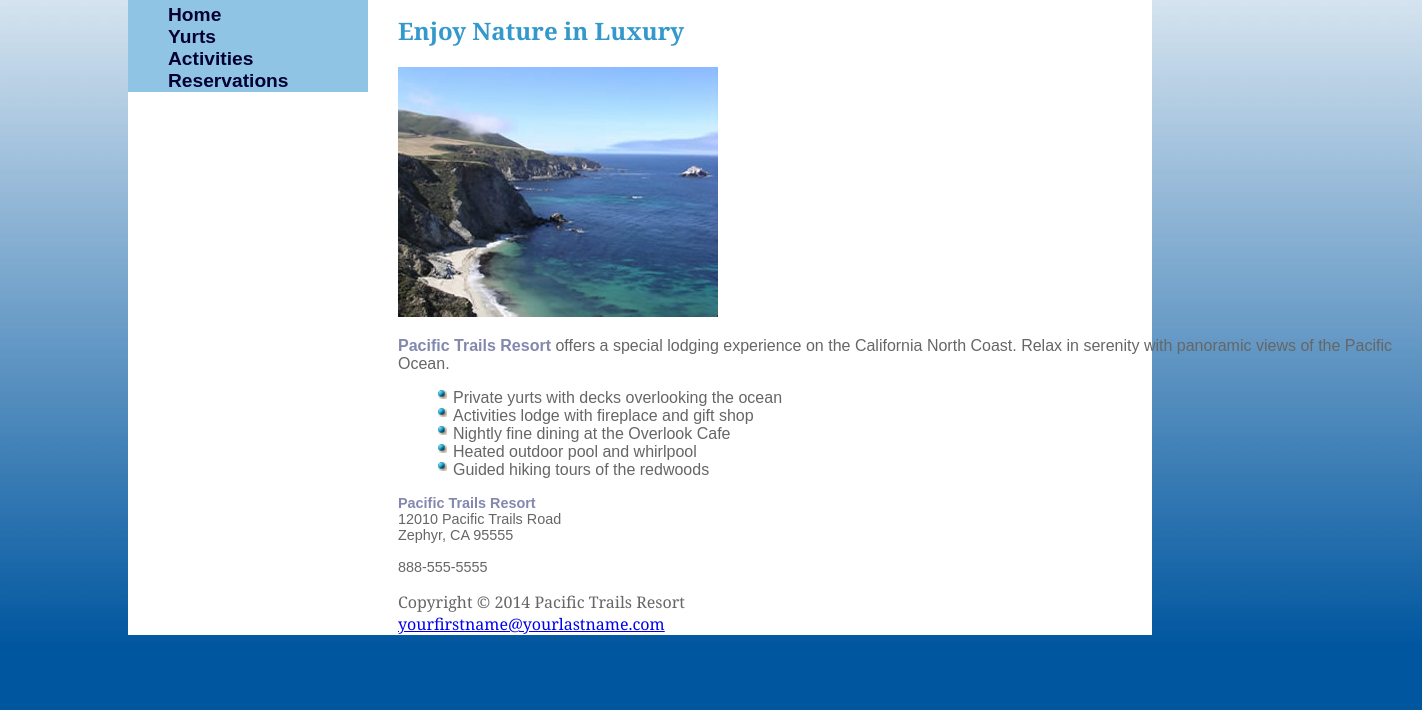
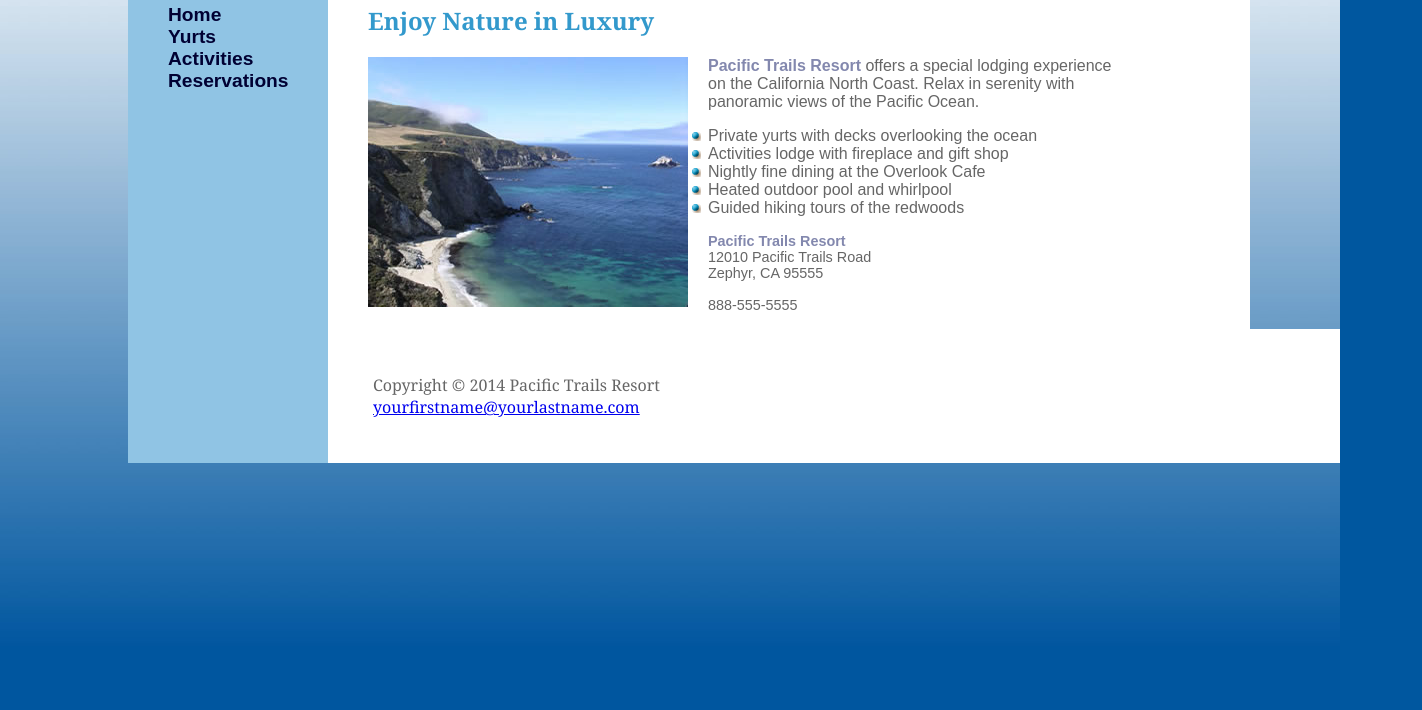
Before and after one commit to Michael-Chagnon/GUI_HW_2, a plain HTML site: page index.html in a window 1280 px wide. Shown: the part 90-800 px from the top of the page, 1422 px wide, since content can reach past the window. Drawn offline with Linux system fonts and the light colour scheme.

Commit message:
October 2

```diff
--- a/pacific.css
+++ b/pacific.css
@@ -8,17 +8,15 @@ header, hgroup, nav, footer, figure, figcaption, aside, section, article {
 }
 
 #wrapper{
-	width: 80%;
-	background-color: #FFFFFF;
-	margin-top: auto;
-	margin-left: auto;
-	margin-right: auto;
+	background-color: #90c4e4;
 }
 
 body {
 	margin: auto;
+	min-width: 600px;
+	width: 80%;
 	background-image: url(ptrbackground.jpg);
-	background-color: #00569f;
+	background-color: #00579f;
 	color: #666666;
 	font-family: Arial, Helvetica, sans-serif;
 }
@@ -34,23 +32,26 @@ li a {
 }
 
 #content{
-	margin-left: 270px;
-	width: 100%;
-	height: 100%;
+	background-color: #FFFFFF;
+	margin-left: 200px;
+	width: 90%;
+}
+img{
+	float: left;
+ 	padding: 0 20px 20px 0;
+}
+#content ul{
+	list-style-image: url(marker.gif);
 }
 
-#content ul li{
-	background-image: url(marker.gif);
-	background-repeat: no-repeat;
-	padding-left: 15px;
+p{
+	width: 800px;
 }
-
 
 nav ul {
 	float: left;
 	font-size: 1.2em;
 	font-weight: bold;
-	background-color:#90c4e4;
 	width: 200px;
 	margin: auto;
 }
@@ -74,9 +75,10 @@ h1 {
 	padding: 10px;
 }
 
-
 h2 {
 	color: #3399CC;
+	margin-top: 0;
+	padding-top: 10px;
 }
 h1,
 h2 {
@@ -84,12 +86,15 @@ h2 {
 }
 #contact {
 	font-size: 90%;
+
 }
 dt {
 	color: #000033;
 }
 footer {
-	margin-left: 270px;
-	width: 50%;
+	background-color: #FFFFFF;
+	margin-left: 200px;
+	padding: 45px;
+	width: 90%;
 	font-family: Georgia, "Times New Roman", serif;
 }
```
